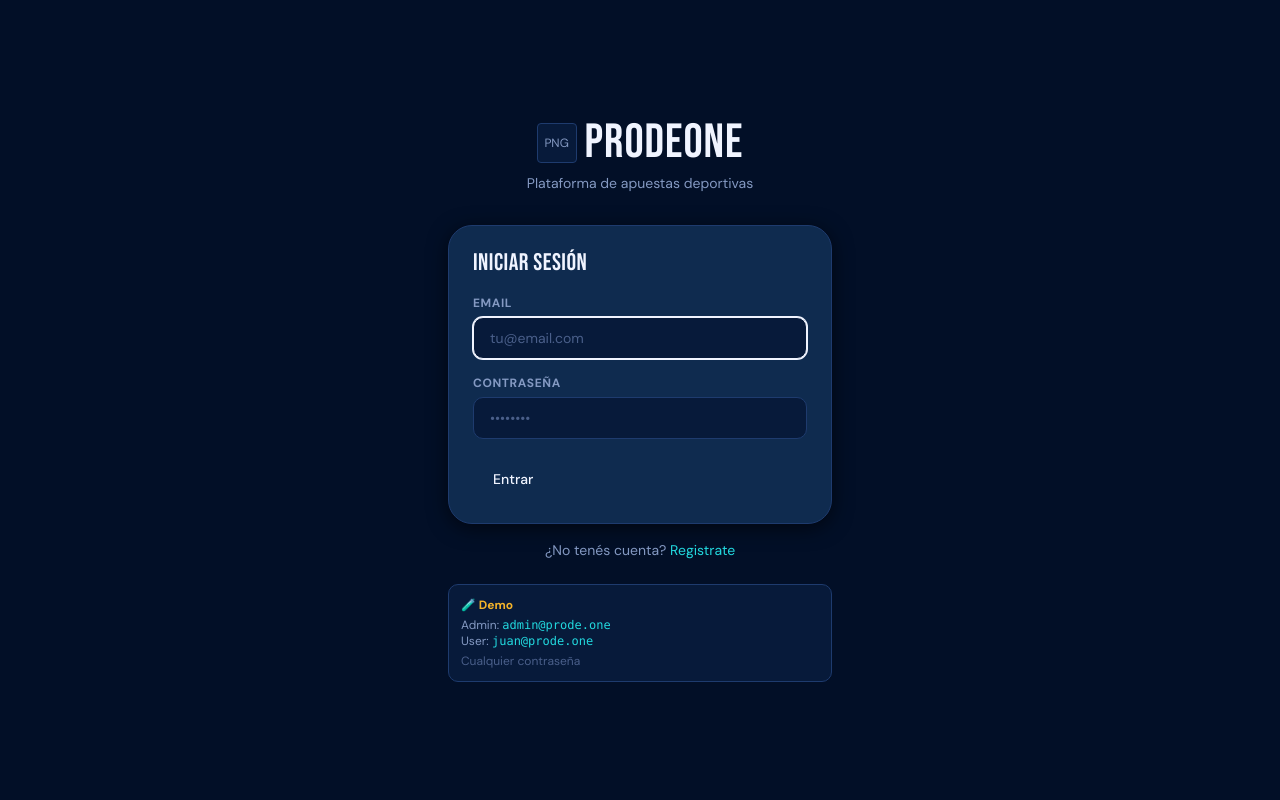
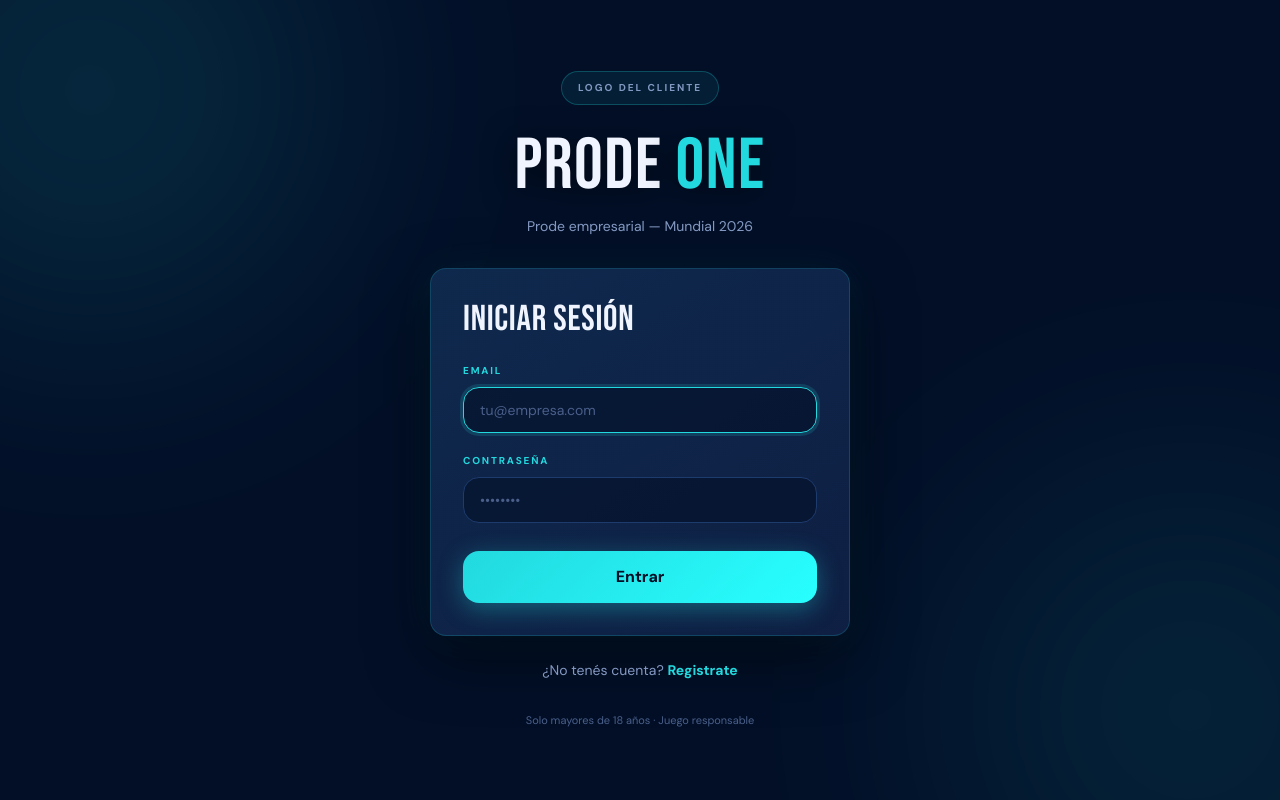
Before and after one commit to mile1621/prode_comrural, a React (Vite) app: page /login in a window 1280 px wide. Built offline with nearby package versions, Linux system fonts and the light colour scheme.

Commit message:
Rediseño visual de LoginPage: card navy con acento cyan, sin credenciales demo

```diff
--- a/src/pages/LoginPage.jsx
+++ b/src/pages/LoginPage.jsx
@@ -1,8 +1,6 @@
 import { useState } from 'react'
 import { useNavigate, Link } from 'react-router-dom'
 import { useAuth } from '../hooks/useAuth.jsx'
-import Input from '../components/ui/Input.jsx'
-import Button from '../components/ui/Button.jsx'
 
 export default function LoginPage() {
   const { login, loading, error } = useAuth()
@@ -18,78 +16,199 @@ export default function LoginPage() {
   }
 
   return (
-    <div className="min-h-screen flex items-center justify-center px-4 bg-[var(--color-bg)]">
-      {/* Fondo decorativo */}
+    <div className="min-h-screen flex flex-col items-center justify-center px-4 py-10 bg-[var(--color-bg)] relative overflow-hidden">
+      {/* Fondo decorativo: glows cyan sutiles */}
       <div className="absolute inset-0 overflow-hidden pointer-events-none">
-        <div className="absolute -top-40 -left-40 w-96 h-96 rounded-full opacity-[0.07]"
-          style={{ background: 'var(--violet-600)', filter: 'blur(80px)' }} />
-        <div className="absolute -bottom-40 -right-40 w-96 h-96 rounded-full opacity-[0.07]"
-          style={{ background: 'var(--gold-500)', filter: 'blur(80px)' }} />
+        <div
+          className="absolute -top-40 -left-40 w-[500px] h-[500px] rounded-full opacity-[0.12]"
+          style={{ background: 'var(--color-accent)', filter: 'blur(120px)' }}
+        />
+        <div
+          className="absolute -bottom-40 -right-40 w-[500px] h-[500px] rounded-full opacity-[0.08]"
+          style={{ background: 'var(--color-accent-bright)', filter: 'blur(120px)' }}
+        />
       </div>
 
-      <div className="relative w-full max-w-sm animate-fade-in">
-        {/* Logo */}
-        <div className="text-center mb-8 flex flex-col items-center">
-          <div className="flex items-center gap-2 justify-center mb-1">
-            <div className="w-10 h-10 rounded bg-[var(--color-bg-2)] border border-[var(--color-border)] flex items-center justify-center text-xs text-[var(--color-text-muted)]">PNG</div>
-            <h1 className="font-display text-5xl text-[var(--color-accent)] tracking-wider">
-              PRODE<span className="text-[var(--color-text)]">ONE</span>
+      <div className="relative w-full max-w-[420px] animate-fade-in">
+        {/* Header: logo del cliente + marca */}
+        <div className="text-center mb-8">
+
+          {/* Slot para el logo del cliente */}
+          <div
+            className="inline-block px-4 py-2 rounded-full text-[10px] tracking-[0.2em] font-body font-semibold mb-6"
+            style={{
+              background: 'rgba(34,217,223,0.08)',
+              border: '1px solid rgba(34,217,223,0.25)',
+              color: 'var(--color-text-muted)'
+            }}
+          >
+            LOGO DEL CLIENTE
+          </div>
+
+          {/* Marca PRODE ONE */}
+          <h1
+            className="font-display text-6xl md:text-7xl text-white tracking-wider leading-none mb-3"
+            style={{ textShadow: '0 4px 32px rgba(0,0,0,0.6)' }}
+          >
+            PRODE <span className="text-[var(--color-accent)]">ONE</span>
           </h1>
-          </div>
+
           <p className="text-sm text-[var(--color-text-muted)] font-body">
-            Plataforma de apuestas deportivas
+            Prode empresarial — Mundial 2026
           </p>
         </div>
 
-        {/* Card */}
-        <div className="bg-[var(--color-surface)] border border-[var(--color-border)] rounded-[var(--radius-xl)] p-6 shadow-[var(--shadow-md)]">
-          <h2 className="font-display text-2xl mb-5">Iniciar sesión</h2>
+        {/* Card del formulario */}
+        <div
+          className="rounded-2xl p-7 md:p-8"
+          style={{
+            background: 'linear-gradient(145deg, rgba(15,43,79,0.95) 0%, rgba(15,33,69,0.95) 100%)',
+            border: '1px solid rgba(34,217,223,0.18)',
+            boxShadow: '0 20px 60px rgba(0,0,0,0.5), 0 0 40px rgba(34,217,223,0.08)'
+          }}
+        >
+          <h2 className="font-display text-3xl md:text-4xl text-white tracking-wide mb-6">
+            INICIAR SESIÓN
+          </h2>
 
-          <form onSubmit={handleSubmit} className="flex flex-col gap-4">
-            <Input
-              label="Email"
+          <form onSubmit={handleSubmit} className="flex flex-col gap-5">
+
+            {/* Email */}
+            <div className="flex flex-col gap-2">
+              <label
+                htmlFor="email"
+                className="text-[10px] font-body font-bold uppercase tracking-[0.18em] text-[var(--color-accent)]"
+              >
+                Email
+              </label>
+              <input
+                id="email"
                 type="email"
                 value={form.email}
                 onChange={e => setForm(p => ({ ...p, email: e.target.value }))}
-              placeholder="tu@email.com"
+                placeholder="tu@empresa.com"
                 required
                 autoFocus
+                autoComplete="email"
+                className="w-full px-4 py-3 rounded-lg text-sm font-body text-white outline-none transition-all placeholder:text-[var(--color-text-faint)]"
+                style={{
+                  background: 'rgba(2,15,39,0.6)',
+                  border: '1px solid var(--color-border)',
+                }}
+                onFocus={e => {
+                  e.target.style.borderColor = 'var(--color-accent)'
+                  e.target.style.boxShadow = '0 0 0 3px rgba(34,217,223,0.15)'
+                }}
+                onBlur={e => {
+                  e.target.style.borderColor = 'var(--color-border)'
+                  e.target.style.boxShadow = 'none'
+                }}
               />
-            <Input
-              label="Contraseña"
+            </div>
+
+            {/* Contraseña */}
+            <div className="flex flex-col gap-2">
+              <label
+                htmlFor="password"
+                className="text-[10px] font-body font-bold uppercase tracking-[0.18em] text-[var(--color-accent)]"
+              >
+                Contraseña
+              </label>
+              <input
+                id="password"
                 type="password"
                 value={form.password}
                 onChange={e => setForm(p => ({ ...p, password: e.target.value }))}
                 placeholder="••••••••"
                 required
+                autoComplete="current-password"
+                className="w-full px-4 py-3 rounded-lg text-sm font-body text-white outline-none transition-all placeholder:text-[var(--color-text-faint)]"
+                style={{
+                  background: 'rgba(2,15,39,0.6)',
+                  border: '1px solid var(--color-border)',
+                }}
+                onFocus={e => {
+                  e.target.style.borderColor = 'var(--color-accent)'
+                  e.target.style.boxShadow = '0 0 0 3px rgba(34,217,223,0.15)'
+                }}
+                onBlur={e => {
+                  e.target.style.borderColor = 'var(--color-border)'
+                  e.target.style.boxShadow = 'none'
+                }}
               />
+            </div>
 
+            {/* Error */}
             {error && (
-              <p className="text-sm text-[var(--color-danger)] font-body bg-[var(--color-danger-dim)] px-3 py-2 rounded-[var(--radius-sm)]">
-                {error}
-              </p>
+              <div
+                className="flex items-start gap-2 px-3 py-2.5 rounded-lg text-sm font-body"
+                style={{
+                  background: 'rgba(255,77,109,0.1)',
+                  border: '1px solid rgba(255,77,109,0.3)',
+                  color: 'var(--color-danger)'
+                }}
+              >
+                <svg width="16" height="16" viewBox="0 0 24 24" fill="none" stroke="currentColor" strokeWidth="2" strokeLinecap="round" strokeLinejoin="round" className="flex-shrink-0 mt-0.5">
+                  <circle cx="12" cy="12" r="10" />
+                  <line x1="12" y1="8" x2="12" y2="12" />
+                  <line x1="12" y1="16" x2="12.01" y2="16" />
+                </svg>
+                <span>{error}</span>
+              </div>
             )}
 
-            <Button type="submit" loading={loading} className="w-full mt-1">
-              Entrar
-            </Button>
+            {/* Botón Entrar */}
+            <button
+              type="submit"
+              disabled={loading}
+              className="w-full mt-2 font-body font-bold text-base py-3.5 rounded-lg transition-all disabled:opacity-60 disabled:cursor-not-allowed flex items-center justify-center gap-2"
+              style={{
+                background: loading
+                  ? 'var(--color-accent-dim)'
+                  : 'linear-gradient(135deg, var(--color-accent) 0%, var(--color-accent-bright) 100%)',
+                color: '#020F27',
+                boxShadow: loading ? 'none' : '0 6px 24px rgba(34,217,223,0.35)',
+              }}
+              onMouseEnter={e => {
+                if (!loading) {
+                  e.currentTarget.style.boxShadow = '0 8px 32px rgba(34,217,223,0.55)'
+                  e.currentTarget.style.transform = 'translateY(-1px)'
+                }
+              }}
+              onMouseLeave={e => {
+                if (!loading) {
+                  e.currentTarget.style.boxShadow = '0 6px 24px rgba(34,217,223,0.35)'
+                  e.currentTarget.style.transform = 'translateY(0)'
+                }
+              }}
+            >
+              {loading ? (
+                <>
+                  <span className="w-4 h-4 border-2 border-current border-t-transparent rounded-full animate-spin" />
+                  Verificando...
+                </>
+              ) : (
+                'Entrar'
+              )}
+            </button>
           </form>
         </div>
 
-        <p className="text-center text-sm text-[var(--color-text-muted)] font-body mt-4">
+        {/* Link a registro */}
+        <p className="text-center text-sm text-[var(--color-text-muted)] font-body mt-6">
           ¿No tenés cuenta?{' '}
-          <Link to="/register" className="text-[var(--color-accent)] hover:underline">
+          <Link
+            to="/register"
+            className="text-[var(--color-accent)] font-semibold hover:text-[var(--color-accent-bright)] transition-colors"
+          >
             Registrate
           </Link>
         </p>
 
-        {/* Hint de desarrollo */}
-        <div className="mt-6 bg-[var(--color-bg-2)] border border-[var(--color-border)] rounded-[var(--radius-md)] p-3 text-xs text-[var(--color-text-muted)] font-body">
-          <p className="font-semibold text-[var(--color-warn)] mb-1">🧪 Demo</p>
-          <p>Admin: <code className="text-[var(--color-accent)]">admin@prode.one</code></p>
-          <p>User: <code className="text-[var(--color-accent)]">juan@prode.one</code></p>
-          <p className="mt-1 text-[var(--color-text-faint)]">Cualquier contraseña</p>
-        </div>
+        {/* Disclaimer */}
+        <p className="text-center text-[11px] text-[var(--color-text-faint)] font-body mt-8">
+          Solo mayores de 18 años · Juego responsable
+        </p>
       </div>
     </div>
   )
```
Lines whose indentation alone changed are shown as unchanged.
